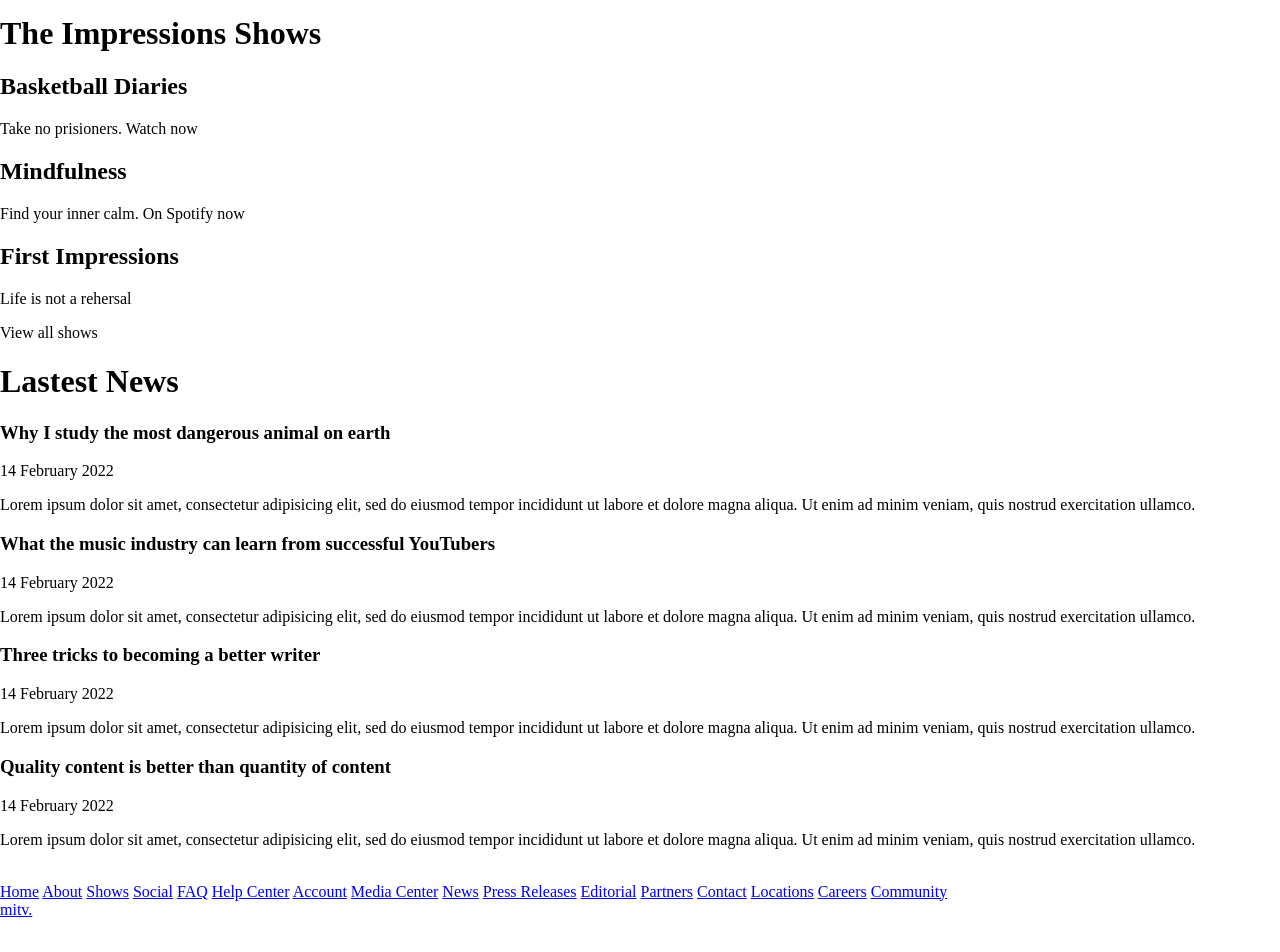
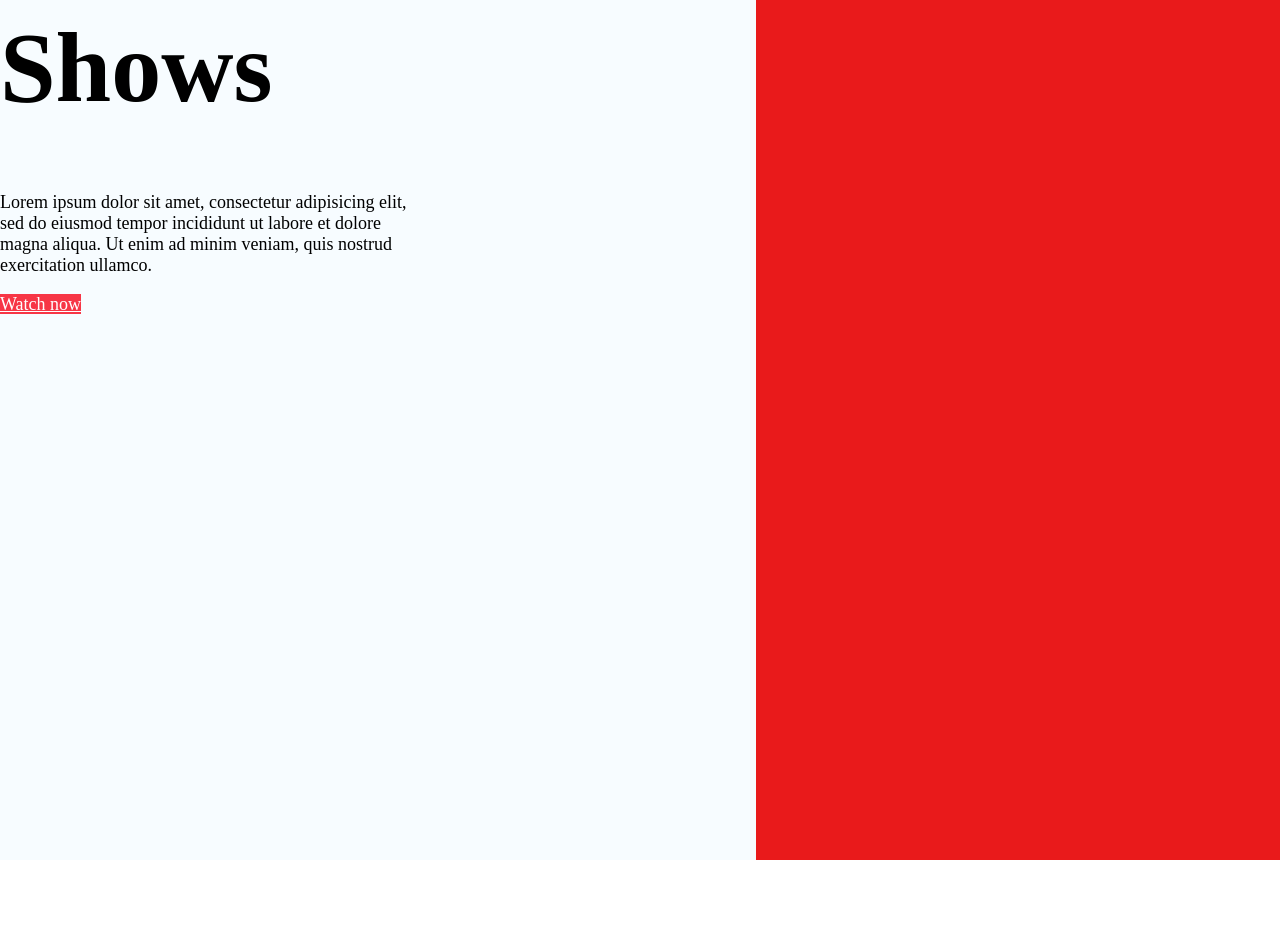
Before and after one commit to AlexanderBazukevich/MITV, a website: page index.html in a window 1280 px wide. Shown: the part 1300-2252 px from the top of the page. Before the commit the page ends 2219 px from the top, so only its background shows below. Drawn offline with nearby package versions, Linux system fonts and the light colour scheme; files that its build step writes are made by us from their sources.

Commit message:
developed: basic styles for sections

```diff
--- a/index.html
+++ b/index.html
@@ -63,7 +63,7 @@
                 <h2 class="show__title">First Impressions</h2>
                 <p class="show__description">Life is not a rehersal</p>
             </div>
-            <div class="button">View all shows</div>
+            <div class="button channels__button">View all shows</div>
         </div>
         <div class="news">
             <h1 class="news__title">Lastest News</h1>
@@ -90,38 +90,40 @@
         </div>
         <div class="footer">
             <div class="brand">
-                <a class="brand__link" href="#"><img class="brand__image" src=""></a>
-                <a class="brand__link" href="#"><img class="brand__image" src=""></a>
-                <a class="brand__link" href="#"><img class="brand__image" src=""></a>
-                <a class="brand__link" href="#"><img class="brand__image" src=""></a>
+                <a class="brand__item" href="#"><img class="brand__image" src=""></a>
+                <a class="brand__item" href="#"><img class="brand__image" src=""></a>
+                <a class="brand__item" href="#"><img class="brand__image" src=""></a>
+                <a class="brand__item" href="#"><img class="brand__image" src=""></a>
             </div>
+            <div class="footer__wrapper">
                 <div class="sitemap">
-                <a class="sitemap__link" href="#">Home</a>
-                <a class="sitemap__link" href="#">About</a>
-                <a class="sitemap__link" href="#">Shows</a>
-                <a class="sitemap__link" href="#">Social</a>
-                <a class="sitemap__link" href="#">FAQ</a>
-                <a class="sitemap__link" href="#">Help Center</a>
-                <a class="sitemap__link" href="#">Account</a>
-                <a class="sitemap__link" href="#">Media Center</a>
-                <a class="sitemap__link" href="#">News</a>
-                <a class="sitemap__link" href="#">Press Releases</a>
-                <a class="sitemap__link" href="#">Editorial</a>
-                <a class="sitemap__link" href="#">Partners</a>
-                <a class="sitemap__link" href="#">Contact</a>
-                <a class="sitemap__link" href="#">Locations</a>
-                <a class="sitemap__link" href="#">Careers</a>
-                <a class="sitemap__link" href="#">Community</a>
+                    <a class="sitemap__item" href="#">Home</a>
+                    <a class="sitemap__item" href="#">About</a>
+                    <a class="sitemap__item" href="#">Shows</a>
+                    <a class="sitemap__item" href="#">Social</a>
+                    <a class="sitemap__item" href="#">FAQ</a>
+                    <a class="sitemap__item" href="#">Help Center</a>
+                    <a class="sitemap__item" href="#">Account</a>
+                    <a class="sitemap__item" href="#">Media Center</a>
+                    <a class="sitemap__item" href="#">News</a>
+                    <a class="sitemap__item" href="#">Press Releases</a>
+                    <a class="sitemap__item" href="#">Editorial</a>
+                    <a class="sitemap__item" href="#">Partners</a>
+                    <a class="sitemap__item" href="#">Contact</a>
+                    <a class="sitemap__item" href="#">Locations</a>
+                    <a class="sitemap__item" href="#">Careers</a>
+                    <a class="sitemap__item" href="#">Community</a>
                 </div>
                 <div class="footer__logo">
                     <a class="logo" href="#"><span class="logo__text_white">mitv</span><span class="logo__text_red">.</span></a>
                 </div>
                 <div class="copyright"></div>
                 <div class="social">
-                <a class="social__link social__link_facebook" href="https://www.facebook.com/"></a>
-                <a class="social__link social__link_twitter" href="https://twitter.com/"></a>
-                <a class="social__link social__link_google" href="https://www.instagram.com/"></a>
-                <a class="social__link social__link_linkedin" href="https://www.youtube.com/"></a>
+                    <a class="social__item social__item_facebook" href="https://www.facebook.com/"></a>
+                    <a class="social__item social__item_twitter" href="https://twitter.com/"></a>
+                    <a class="social__item social__item_google" href="https://www.instagram.com/"></a>
+                    <a class="social__social__item_linkedin" href="https://www.youtube.com/"></a>
+                </div>
             </div>
         </div>
     </body>
--- /dev/null
+++ b/src/components/about/about.component.less
@@ -0,0 +1,14 @@
+.about {
+    position: relative;
+    height: 1080px;
+    background-color: #f7fcff;
+
+    &__rectangle {
+        position: absolute;
+        right: 0;
+        bottom: 0;
+        height: 980px;
+        width: 524px;
+        background-color: #e91a1b;
+    }
+}
--- /dev/null
+++ b/src/components/article/article.component.less
@@ -0,0 +1,15 @@
+.article {
+    width: 431px;
+
+    &__title {
+        font-size: 100px;
+    }
+
+    &__text {
+        font-size: 18px;
+    }
+
+    &__button {
+        font-size: 18px;
+    }
+}
--- /dev/null
+++ b/src/components/brand/brand.component.less
@@ -0,0 +1,6 @@
+.brand {
+    height: 369px;
+    width: calc(100% - 200px);
+    margin: 0 auto;
+    background-color: #ffffff;
+}
--- /dev/null
+++ b/src/components/button/button.component.less
@@ -0,0 +1,6 @@
+.button {
+    color: #ffffff;
+    font-size: 18px;
+    background-color: #f73646;
+
+}
--- /dev/null
+++ b/src/components/channels/channels.component.less
@@ -0,0 +1,10 @@
+.channels {
+    display: flex;
+    flex-wrap: wrap;
+    width: calc(100% - 190px);
+    margin: 95px auto 100px;
+
+    &__button {
+        margin: 0 auto;
+    }
+}
--- a/src/components/cover/cover.component.less
+++ b/src/components/cover/cover.component.less
@@ -1,6 +1,14 @@
 .cover {
+    position: relative;
+    display: flex;
+    align-items: center;
     margin: 0 auto 100px;
     height: 880px;
     width: calc(100% - 200px);
     background-color: #f8323f;
+
+    &__title {
+        color: #fff;
+        font-size: 383px;
+    }
 }
--- /dev/null
+++ b/src/components/footer/footer.component.less
@@ -0,0 +1,8 @@
+.footer {
+    height: 880px;
+    background-color: #111113;
+
+    &__wrapper {
+        width: calc(100% - 500px);
+    }
+}
--- a/src/components/header/header.component.less
+++ b/src/components/header/header.component.less
@@ -1,3 +1,7 @@
 .header {
+    display: flex;
+    align-items: center;
     height: 100px;
+    width: calc(100% - 200px);
+    margin: 0 auto;
 }
--- /dev/null
+++ b/src/components/logo/logo.component.less
@@ -0,0 +1,19 @@
+.logo {
+    font-size: 27px;
+    text-transform: uppercase;
+
+    &__text {
+        color: #191a1d;
+
+        &_red {
+            color: #e51a1b;
+        }
+
+        &_white {
+            color: #fff;
+        }
+    }
+
+    //mixins
+    .link()
+}
--- /dev/null
+++ b/src/components/menu/menu.component.less
@@ -0,0 +1,12 @@
+.menu {
+    margin-left: auto;
+
+    &__item {
+        color: #252a33;
+        font-size: 16px;
+        text-transform: uppercase;
+
+        //mixins
+        .link()
+    }
+}
--- /dev/null
+++ b/src/components/news/news.component.less
@@ -0,0 +1,15 @@
+.news {
+    display: flex;
+    flex-wrap: wrap;
+    height: 1348px;
+    width: calc(100% - 200px);
+    margin: 0 auto;
+    background-color: #f62335;
+
+    &__title {
+        width: 100%;
+        margin: 0;
+        color:#ffffff;
+        font-size: 100px;
+    }
+}
--- a/src/components/number/number.component.less
+++ b/src/components/number/number.component.less
@@ -1,9 +1,15 @@
 .number {
     position: absolute;
-    right: 0;
+    left: 100%;
     display: flex;
     flex-direction: column;
     align-items: center;
     width: 100px;
 
+    &__item {
+        color: #000;
+        font-size: 14px;
+        //mixins
+        .link()
+    }
 }
--- /dev/null
+++ b/src/components/show/show.component.less
@@ -0,0 +1,28 @@
+.show {
+    height: 606px;
+    width: calc((100% - 20px) / 2);
+    margin: 5px;
+    background-color: #000000;
+
+    &_big {
+        height: 920px;
+        width: 100%;
+    }
+
+    &__title,
+    &__description {
+        color: #ffffff;
+    }
+
+    &__title {
+        font-size: 72px;
+
+        &_big {
+            font-size: 100px;
+        }
+    }
+
+    &__description {
+        font-size: 28px;
+    }
+}
--- /dev/null
+++ b/src/components/sitemap/sitemap.component.less
@@ -0,0 +1,9 @@
+.sitemap {
+    &__item {
+        color: #a5a5a5;
+        font-size: 18px;
+
+        //mixins
+        .link()
+    }
+}
--- /dev/null
+++ b/src/components/topic/topic.component.less
@@ -0,0 +1,18 @@
+.topic {
+    width: calc(100% / 2);
+
+    &__title,
+    &__date,
+    &__text {
+        color: #ffffff;
+    }
+
+    &__title {
+        font-size: 36px;
+    }
+
+    &__date,
+    &__text {
+        font-size: 18px;
+    }
+}
--- a/src/styles.less
+++ b/src/styles.less
@@ -1,4 +1,17 @@
 @import "../src/styles/common.less";
+@import "../src/styles/mixins.less";
+@import "../src/components/about/about.component.less";
+@import "../src/components/article/article.component.less";
+@import "../src/components/brand/brand.component.less";
+@import "../src/components/button/button.component.less";
+@import "../src/components/channels/channels.component.less";
 @import "../src/components/cover/cover.component.less";
+@import "../src/components/footer/footer.component.less";
+@import "../src/components/logo/logo.component.less";
 @import "../src/components/header/header.component.less";
+@import "../src/components/menu/menu.component.less";
+@import "../src/components/news/news.component.less";
 @import "../src/components/number/number.component.less";
+@import "../src/components/show/show.component.less";
+@import "../src/components/sitemap/sitemap.component.less";
+@import "../src/components/topic/topic.component.less";
--- a/src/styles/common.less
+++ b/src/styles/common.less
@@ -7,7 +7,7 @@ body {
     position: relative;
     min-height: 100%;
     height: 100%;
-    margin: 0;
+    margin: 0 auto;
 
     @media (min-width: 1921px) {
         width: 1920px;
--- /dev/null
+++ b/src/styles/mixins.less
@@ -0,0 +1,3 @@
+.link() {
+    text-decoration: none;
+}
```
Lines whose indentation alone changed are shown as unchanged.
